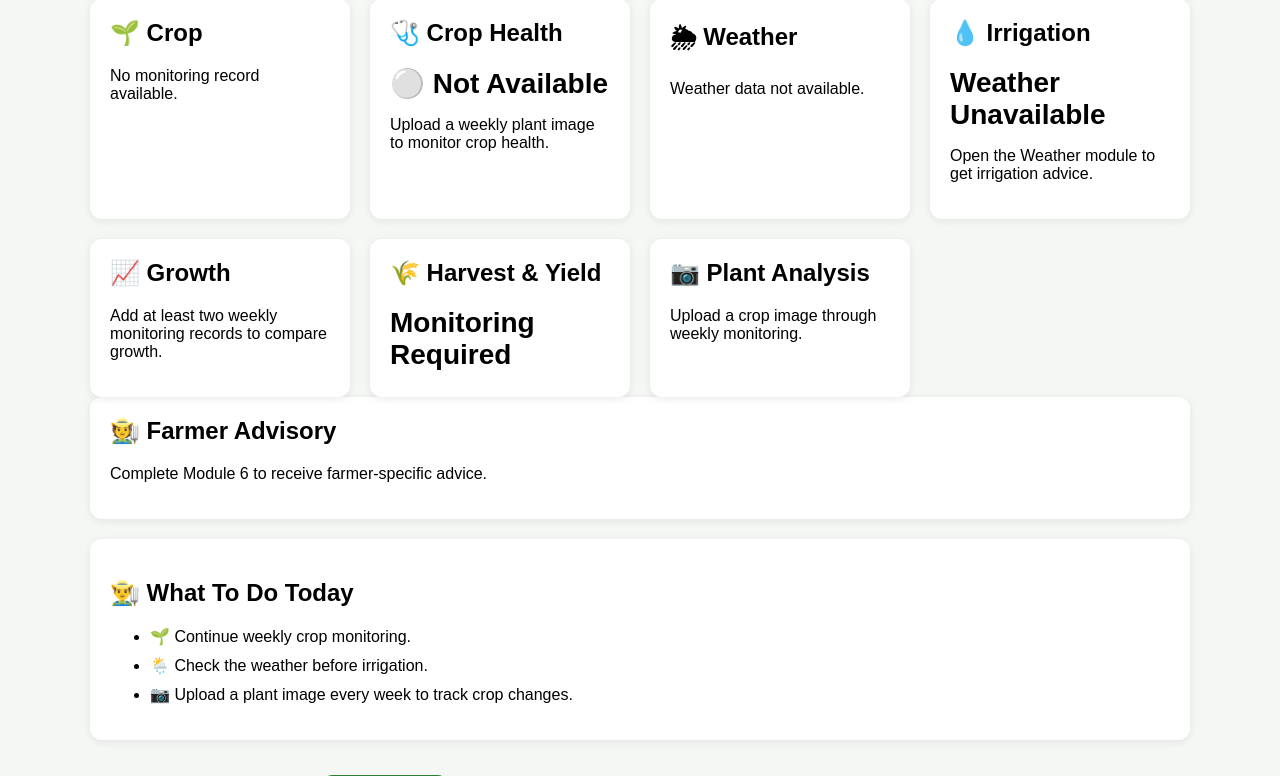
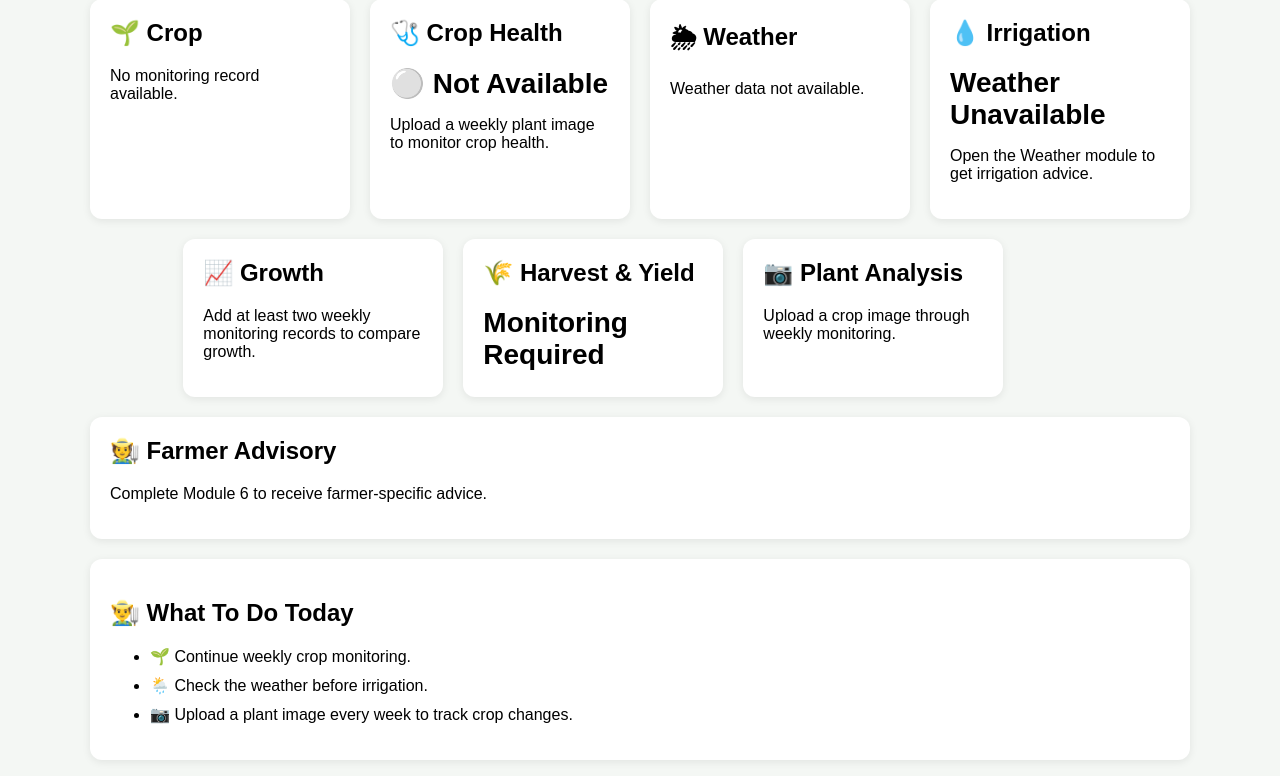
Before and after one commit to kk12102006/Smart-Farming-Assistance, a Flask app: page /dashboard in a window 1280 px wide. Shown: the part 227-1003 px from the top of the page. Run offline with Flask 3, Linux system fonts and the light colour scheme.

Commit message:
Changed structure of dashboard

```diff
--- a/templates/dashboard.html
+++ b/templates/dashboard.html
@@ -46,9 +46,7 @@
 
         .cards {
             display: grid;
-            grid-template-columns:
-                repeat(auto-fit, minmax(250px, 1fr));
-
+            grid-template-columns: repeat(12, 1fr);
             gap: 20px;
         }
 
@@ -56,8 +54,40 @@
             background: white;
             padding: 20px;
             border-radius: 12px;
-            box-shadow:
-                0 2px 8px rgba(0,0,0,0.08);
+            box-shadow: 0 2px 8px rgba(0,0,0,0.08);
+        }
+
+        /* First 4 cards */
+        .card:nth-child(1),
+        .card:nth-child(2),
+        .card:nth-child(3),
+        .card:nth-child(4) {
+            grid-column: span 3;
+        }
+
+        /* Second row - 3 cards */
+        .card:nth-child(5),
+        .card:nth-child(6),
+        .card:nth-child(7) {
+            grid-column: span 3;
+        }
+
+        /* Center the second row */
+        .card:nth-child(5) {
+            grid-column: 2 / span 3;
+        }
+
+        .card:nth-child(6) {
+            grid-column: 5 / span 3;
+        }
+
+        .card:nth-child(7) {
+            grid-column: 8 / span 3;
+        }
+
+        /* Farmer Advisory */
+        .advisory {
+            margin-top: 20px;
         }
 
         .card h2 {
@@ -99,6 +129,10 @@
 
         .button:hover {
             background: #1b5e20;
+        }
+
+        .advisory{
+            margin-top: 20px;
         }
 
     </style>
@@ -398,7 +432,7 @@
 
     <!-- FARMER ADVISORY -->
 
-    <div class="card">
+    <div class="card advisory">
 
         <h2>🧑‍🌾 Farmer Advisory</h2>
 
```
Also changed, not shown: smart_farm.db, 1 other file.
